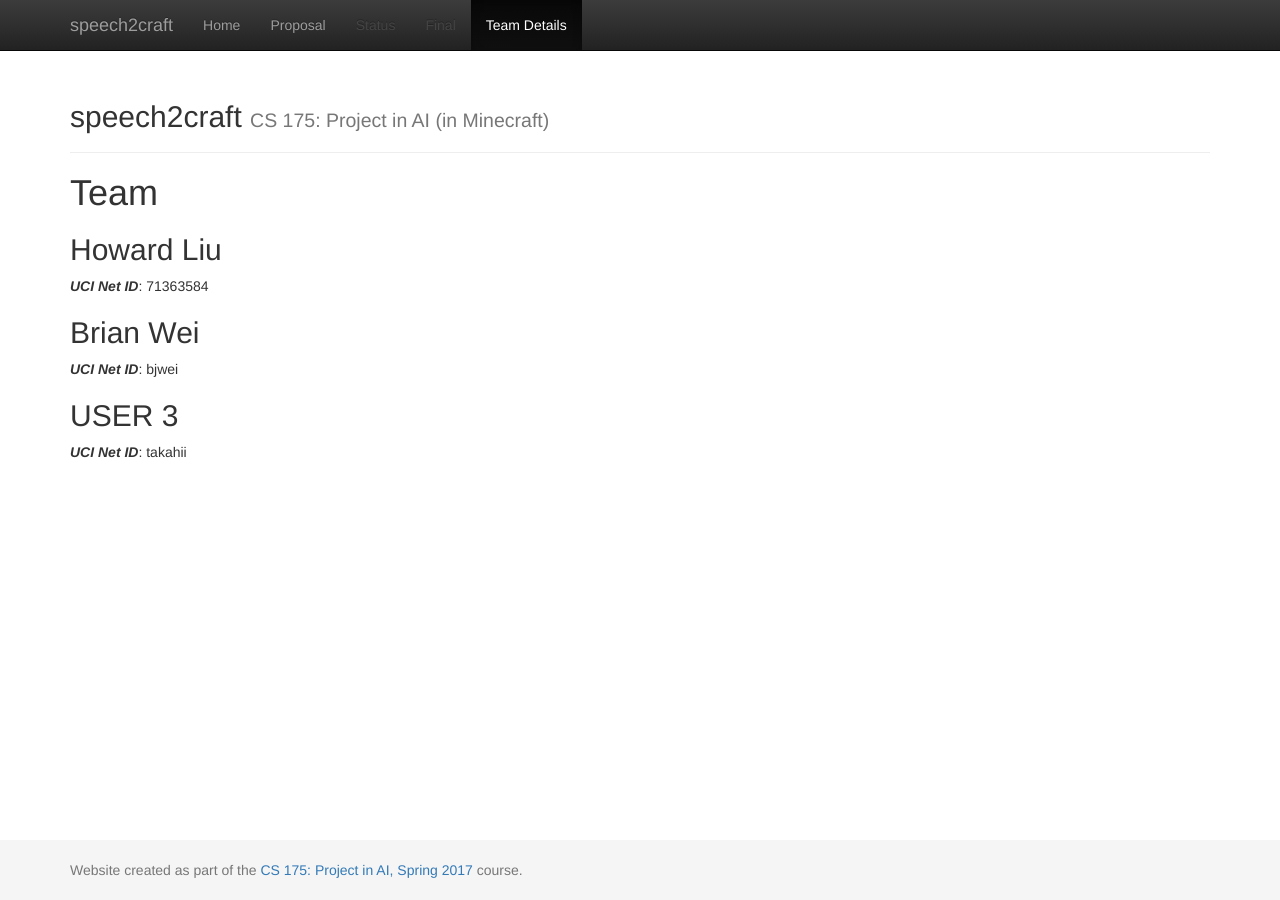
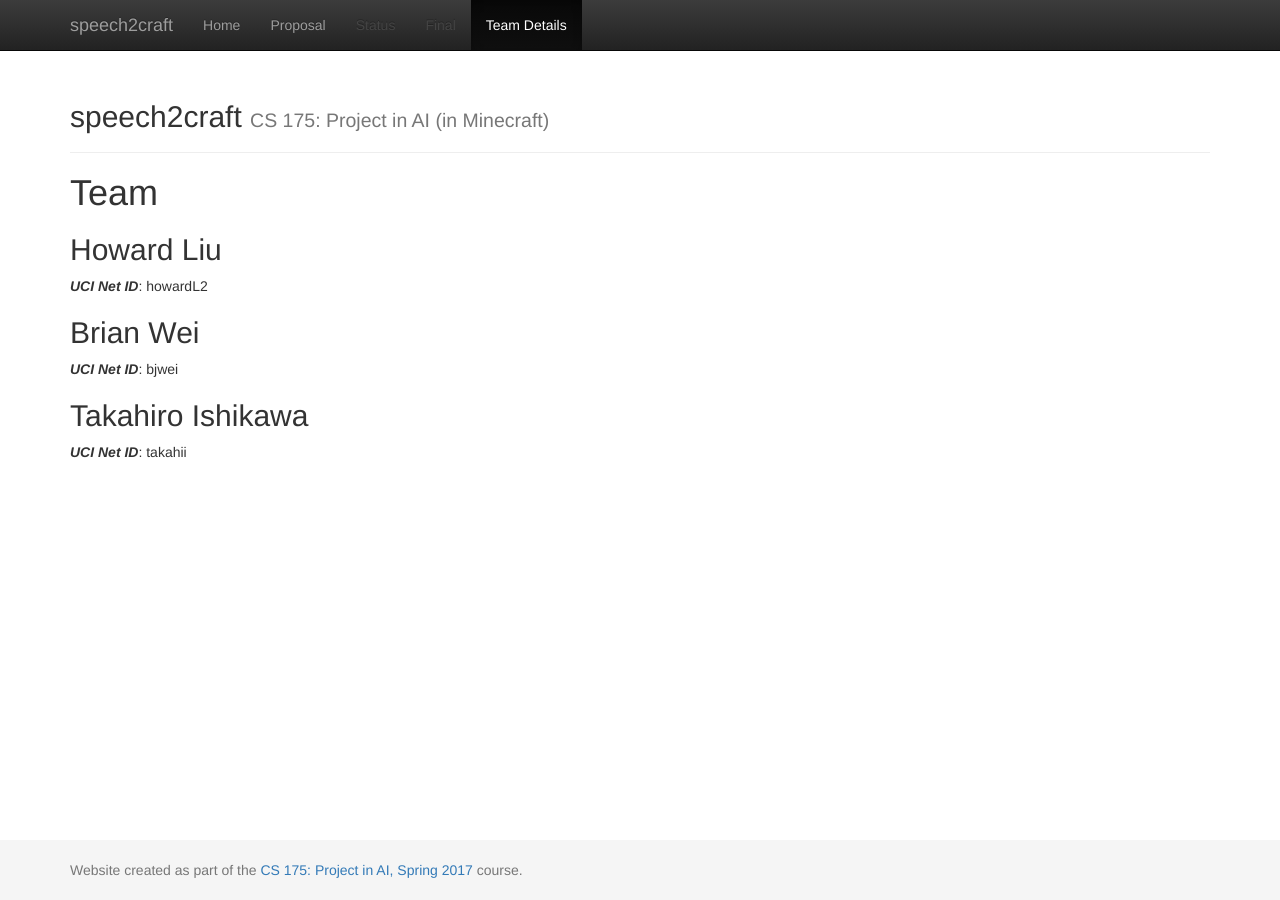
Before and after one commit to HiroIshikawa/speech2craft, a Jekyll site: the page built from docs/team.md, in a window 1280 px wide. Built offline with Jekyll 4.4.1, drawn with Linux system fonts in a browser that asks for light colours.

Commit message:
Update team.md

```diff
--- a/docs/team.md
+++ b/docs/team.md
@@ -7,10 +7,10 @@ title:  Team
 
 
 ## Howard Liu
-***UCI Net ID***: 71363584
+***UCI Net ID***: howardL2
 
 ## Brian Wei
 ***UCI Net ID***: bjwei
 
-## USER 3
+## Takahiro Ishikawa
 ***UCI Net ID***: takahii
```
